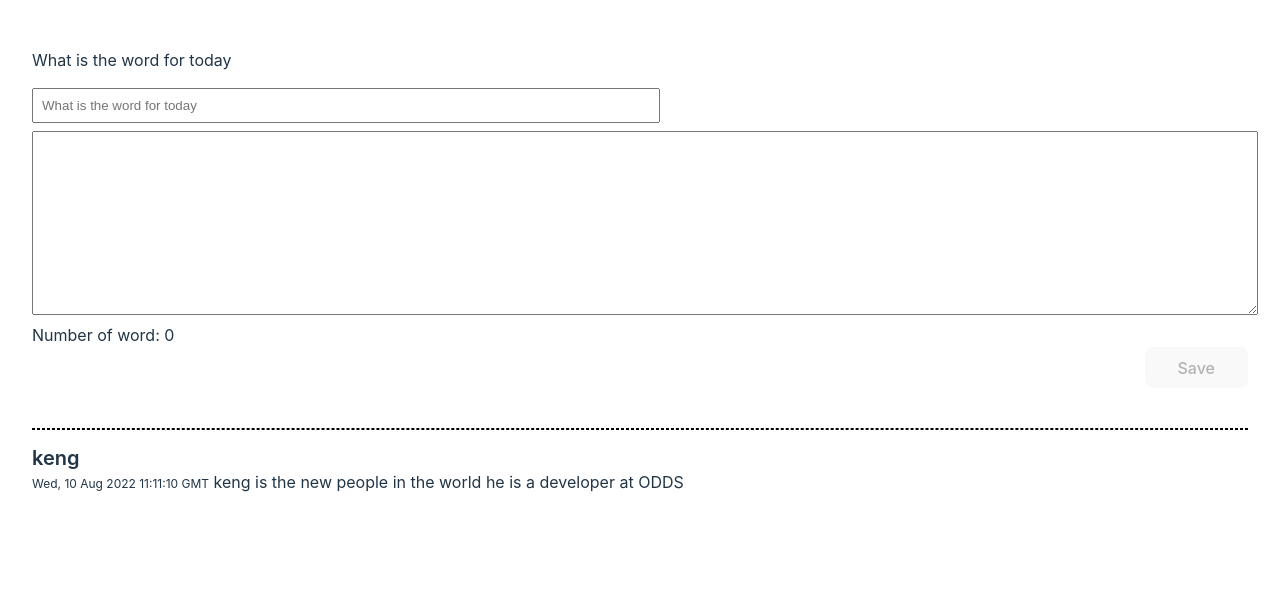
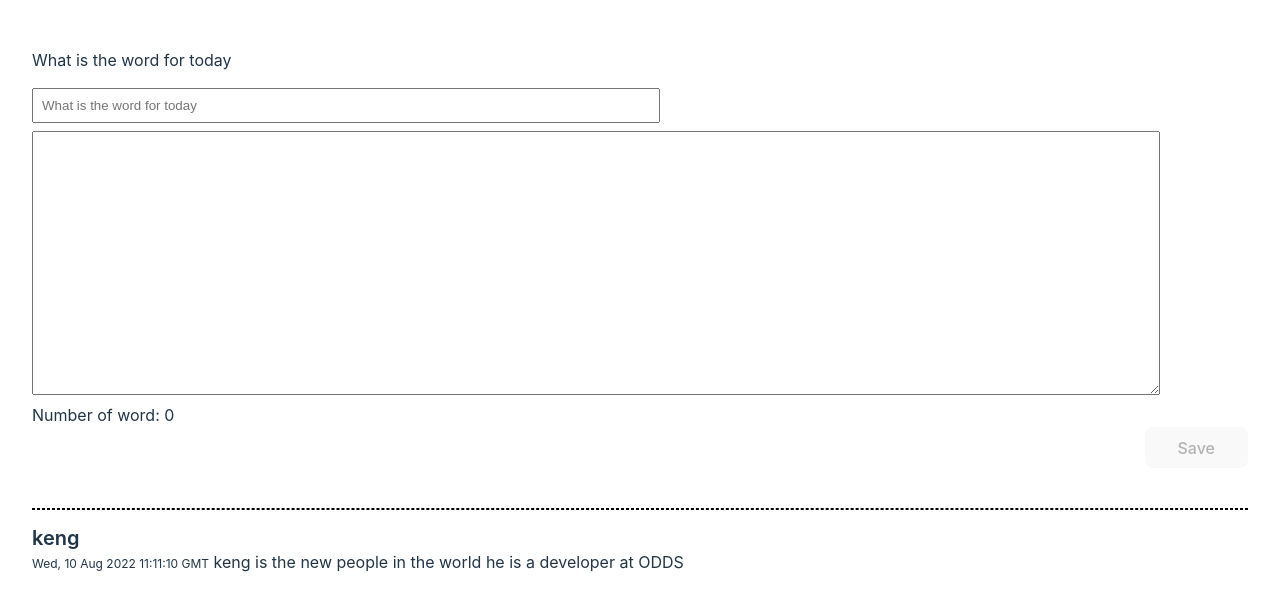
Before and after one commit to dtmkeng/otoh, a Svelte app: page / in a window 1280 px wide. Shown: the top 610 px of the page. Built offline with nearby package versions, Linux system fonts and the light colour scheme.

Commit message:
fix someting

```diff
--- a/src/App.svelte
+++ b/src/App.svelte
@@ -146,7 +146,8 @@
     padding: 8px;
   }
   #sentence {
-    width: 98%;
+    font-size: 20px;
+    width: 90%;
     padding: 16px;
   }
 </style>
```
